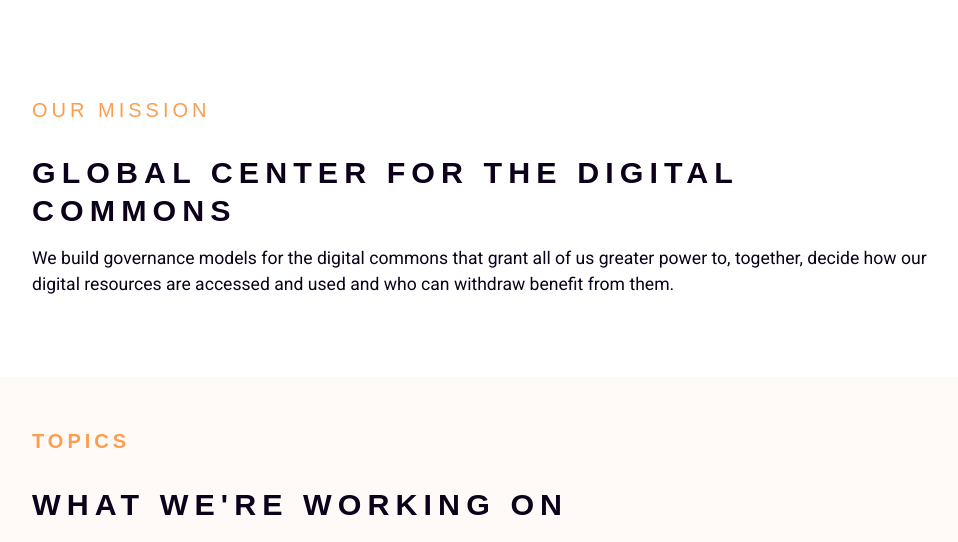
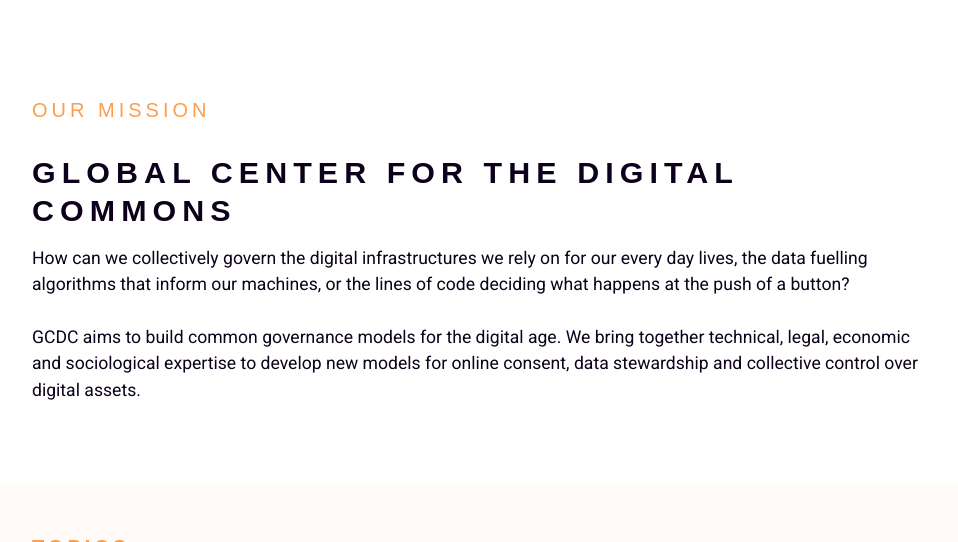
Before and after one commit to thegcdc/thegcdc.github.io, a Jekyll site: the page built from index.html, in a window 1280 px wide, cut to the strip 790-1332 px from the top of the page. Shown: the whole strip, without its empty margins (156-1114 px from the left). Built offline with Jekyll 4.4.1, drawn with Linux system fonts in a browser that asks for light colours; nearby versions of some CDN libraries; some web fonts are replaced; comment, search, counter and statistics services are not loaded; some of the changed text lies outside the part shown.

Commit message:
updated mission

```diff
--- a/_layouts/default.html
+++ b/_layouts/default.html
@@ -65,7 +65,30 @@
       <div class="clearfix mxn2">
         <div class="col-11 sm-col-11 mx-auto">
           <h1 class="responsive-h1 px3 py0 caps">Get in touch</h1>
-           <p class="nav-bottom px3 py2">To stay up to date with our work, XYZ. Email: xyz@nio.org</a></p>
+          <p class="nav-bottom px3 py2">
+          For more information you can find us at: <a href="mailto:info@centerfordigitalcommons.org">info@centerfordigitalcommons.org</a>
+           <br>
+            <!-- Begin Mailchimp Signup Form -->
+<link href="//cdn-images.mailchimp.com/embedcode/slim-10_7.css" rel="stylesheet" type="text/css">
+<style type="text/css">
+    #mc_embed_signup{clear:left; font:14px Helvetica,Arial,sans-serif; }
+    /* Add your own Mailchimp form style overrides in your site stylesheet or in this style block.
+       We recommend moving this block and the preceding CSS link to the HEAD of your HTML file. */
+</style>
+<div id="mc_embed_signup">
+<form action="https://centerfordigitalcommons.us4.list-manage.com/subscribe/post?u=1cc4448bfe9563a05dc6a78e4&amp;id=87488337be" method="post" id="mc-embedded-subscribe-form" name="mc-embedded-subscribe-form" class="validate" target="_blank" novalidate>
+    <div id="mc_embed_signup_scroll">
+    <label for="mce-EMAIL">Subscribe to the GCDC newsletter!</label>
+    <input type="email" value="" name="EMAIL" class="email" id="mce-EMAIL" placeholder="email address" required>
+    <!-- real people should not fill this in and expect good things - do not remove this or risk form bot signups-->
+    <div style="position: absolute; left: -5000px;" aria-hidden="true"><input type="text" name="b_1cc4448bfe9563a05dc6a78e4_87488337be" tabindex="-1" value=""></div>
+    <div class="clear"><input type="submit" value="Subscribe" name="subscribe" id="mc-embedded-subscribe" class="button"></div>
+    </div>
+</form>
+</div>
+
+<!--End mc_embed_signup-->
+           </p>
           </div>
           </div>
         </section>
--- a/index.html
+++ b/index.html
@@ -11,8 +11,7 @@
         <h3 class="responsive-h3 caps headline px3">Our mission</h3>
           <h1 class="responsive-h1 py0 px3 caps">Global Center for the Digital Commons</h1>
             <div class="sm-col sm-col-12 px3 py0">
-              <p class=""> We build governance models for the digital commons that grant all of us greater power to, together, decide how our digital resources are accessed and used and who can withdraw benefit from them.</p>
-
+              <p class="">How can we collectively govern the digital infrastructures we rely on for our every day lives, the data fuelling algorithms that inform our machines, or the lines of code deciding what happens at the push of a button? <br><br>GCDC aims to build common governance models for the digital age. We bring together technical, legal, economic and sociological expertise to develop new models for online consent, data stewardship and collective control over digital assets.</p>
             </div>
         </div>
     </section>
```
Also changed, not shown: 9 other files.
